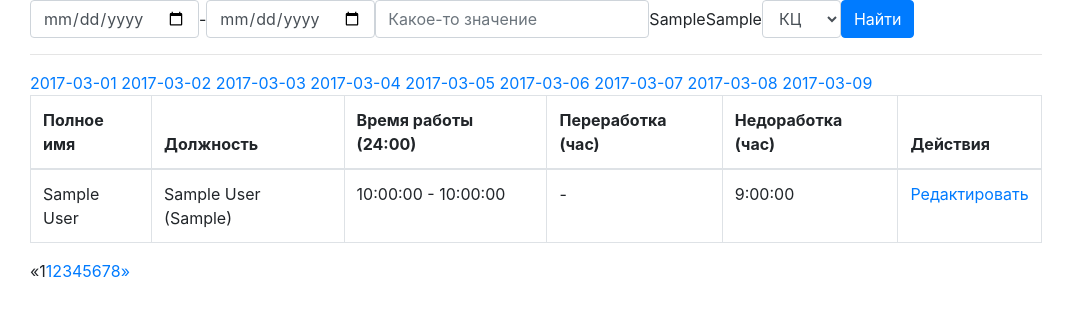
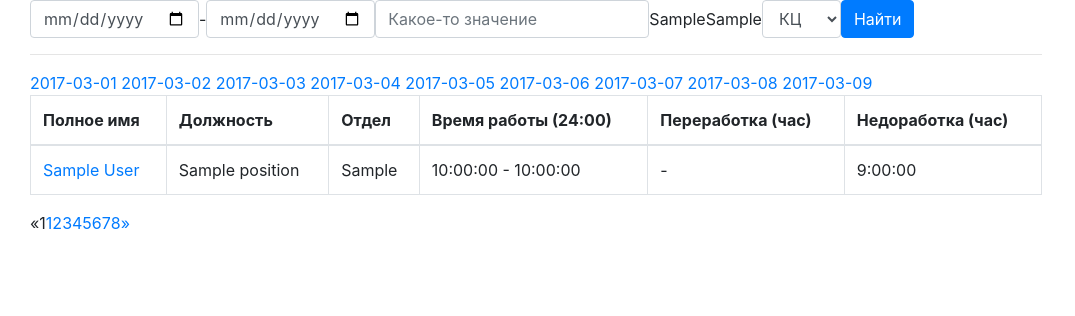
Before and after one commit to ersul4ik/acs, a Django app: template applications/reports/templates/main_report.html in a window 1280 px wide. Shown: the top 316 px of the page, without its empty margins (0-1075 px from the left). Run offline with Django 3.2, Linux system fonts and the light colour scheme; tables that the repository leaves empty hold one stand-in row (values such as "Sample post"); the template is opened without the code that fills it: values that come from a table or form of the project are taken from there, most other values are stand-ins (such as "Sample title", 1, 10 or a date in 2020); some libraries are stand-ins or nearby versions.

Commit message:
Created the default width and height of the profile image. Changed the main-reports, adding a link to the profile.

```diff
--- a/applications/profiles/templates/profile.html
+++ b/applications/profiles/templates/profile.html
@@ -8,7 +8,7 @@
             <div class="col-md-4 col-md-offset-1">
                 <div class="thumbnail">
                     {% if profile.image %}
-                    <img src="{{ profile.image.url }}" alt="{{ profile.image.url }}">
+                    <img src="{{ profile.image.url }}" alt="{{ profile.image.url }}" width="120" height="100">
                     {% else %}
                     {{ form.image }}
                     {% endif %}
--- a/applications/reports/templates/main_report.html
+++ b/applications/reports/templates/main_report.html
@@ -8,21 +8,24 @@
             <tr>
                 <th>Полное имя</th>
                 <th>Должность</th>
+                <th>Отдел</th>
                 <th>Время работы (24:00)</th>
                 <th>Переработка (час)</th>
                 <th>Недоработка (час)</th>
-                <th>Действия</th>
+               <!-- <th>Действия</th>-->
             </tr>
             </thead>
             <tbody>
             {% for item in user_list %}
             <tr>
-                <td>{{ item.user.profile.get_full_name }}</td>
-                <td>{{ item.user.profile.get_name_and_departament }}</td>
+                <td><a href="{% url 'profiles:edit' item.user.pk %}">{{ item.user.profile.get_full_name }}</a></td>
+                <!--<td>{{ item.user.profile.get_name_and_departament }}</td>-->
+                <td>{{ item.user.profile.get_position}}</td>
+                <td>{{ item.user.profile.get_departament_abbreviation }}</td>
                 <td>{{ item.get_working_hours }}</td>
                 <td>{{ item.get_processing }}</td>
                 <td>{{ item.get_defect }}</td>
-                <td><a href="{% url 'profiles:edit' item.user.pk %}">Редактировать</a></td>
+              <!--<td><a href="{% url 'profiles:edit' item.user.pk %}">Редактировать</a></td>-->
 
             </tr>
             {%  endfor %}
```
Also changed, not shown: applications/profiles/views.py (line endings or trailing spaces).
